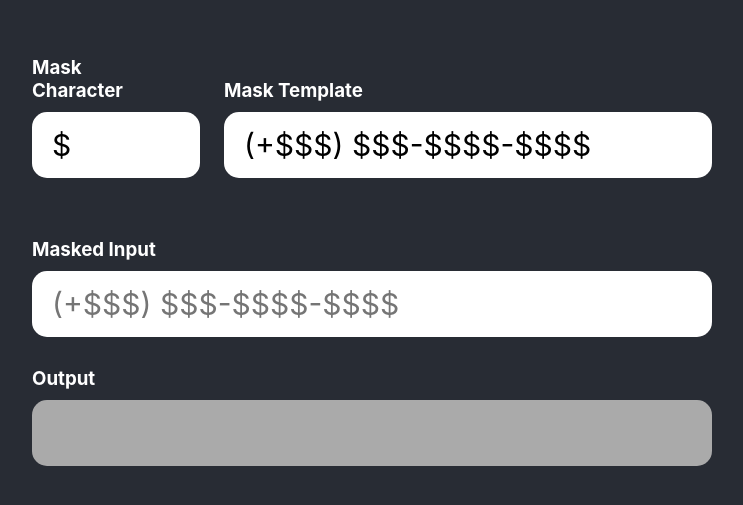
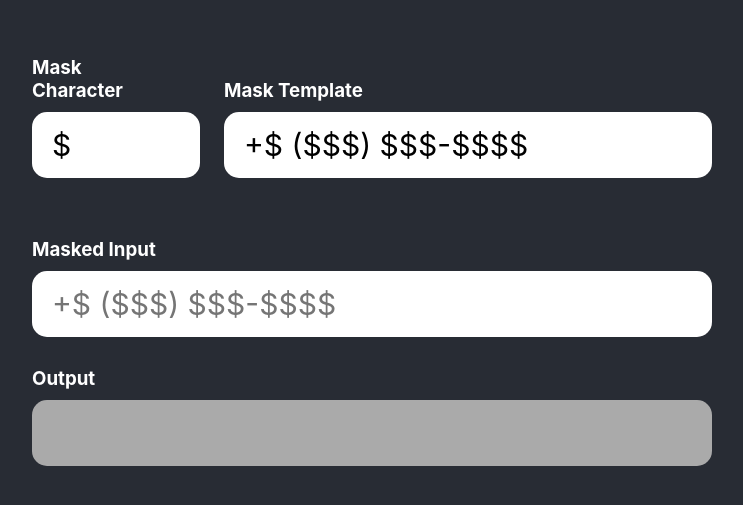
Before and after one commit to thevahidal/react-input-mask, a React (Create React App) app: page / in a window 1280 px wide. Shown: the part 139-644 px from the top of the page, without its empty margins (288-1031 px from the left). Built offline with nearby package versions, Linux system fonts and the light colour scheme.

Commit message:
default mask template updated

```diff
--- a/src/App.js
+++ b/src/App.js
@@ -43,7 +43,7 @@ const Input = props => {
 
 const App = () => {
   const [value, setValue] = useState('')
-  const [mask, setMask] = useState('(+$$$) $$$-$$$$-$$$$')
+  const [mask, setMask] = useState('+$ ($$$) $$$-$$$$')
   const [maskChar, setMaskChar] = useState('$')
 
   return (
@@ -62,6 +62,7 @@ const App = () => {
             <input
               value={maskChar}
               maxLength={1}
+              placeholder='&'
               onChange={e => setMaskChar(e.target.value)}
             />
           </div>
```
